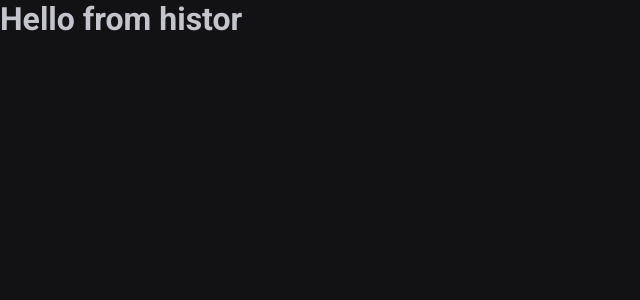
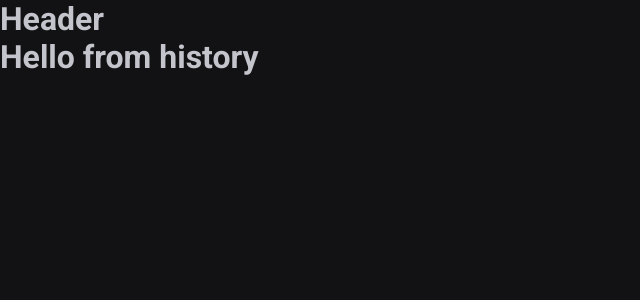
Before and after one commit to jordanobaluz/02-ignite-timer, a React (Vite) app: page /history in a window 1280 px wide. Shown: the top 300 px of the page, without its empty margins (0-640 px from the left). Built offline with nearby package versions, Linux system fonts and the light colour scheme.

Commit message:
retirado componente button que não será mais utilizado, definido as rotas e a rota header que irá exibir em todas as pages

```diff
--- a/src/Router.tsx
+++ b/src/Router.tsx
@@ -1,12 +1,15 @@
 import { Routes, Route } from 'react-router-dom'
+import { DefaultLayout } from './layouts/Default.layout'
 import { History } from './pages/History'
 import { Home } from './pages/Home'
 
 export function Router() {
   return (
     <Routes>
+      <Route path="/" element={<DefaultLayout />}>
         <Route path="/" element={<Home />} />
         <Route path="/history" element={<History />} />
+      </Route>
     </Routes>
   )
 }
--- /dev/null
+++ b/src/components/Header.tsx
@@ -0,0 +1,3 @@
+export function Header() {
+  return <h1>Header</h1>
+}
--- /dev/null
+++ b/src/layouts/Default.layout.tsx
@@ -0,0 +1,11 @@
+import { Outlet } from 'react-router-dom'
+import { Header } from '../components/Header'
+
+export function DefaultLayout() {
+  return (
+    <div>
+      <Header />
+      <Outlet /> {/* espaço para inserir um conteudo */}
+    </div>
+  )
+}
--- a/src/pages/History.tsx
+++ b/src/pages/History.tsx
@@ -1,3 +1,3 @@
 export function History() {
-    return <h1>Hello from histor</h1>
+  return <h1>Hello from history</h1>
 }
--- a/src/pages/Home.tsx
+++ b/src/pages/Home.tsx
@@ -1,3 +1,3 @@
 export function Home() {
-    return <h1>Hellow from hom</h1>
+  return <h1>Hellow from home</h1>
 }
```
Also changed, not shown: src/components/Button.styles.ts (deleted, +0 -27 lines), src/components/Button.tsx (deleted, +0 -9 lines). Lines whose indentation alone changed are shown as unchanged.
